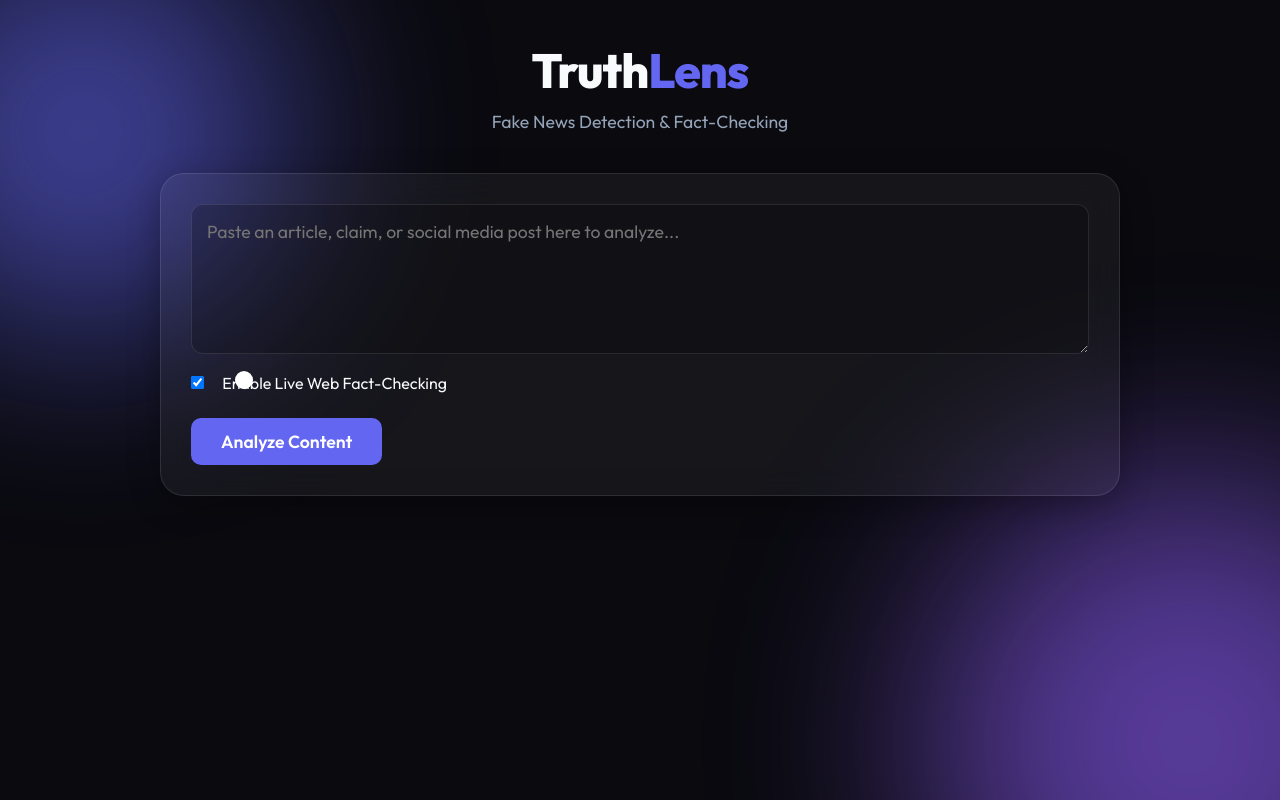
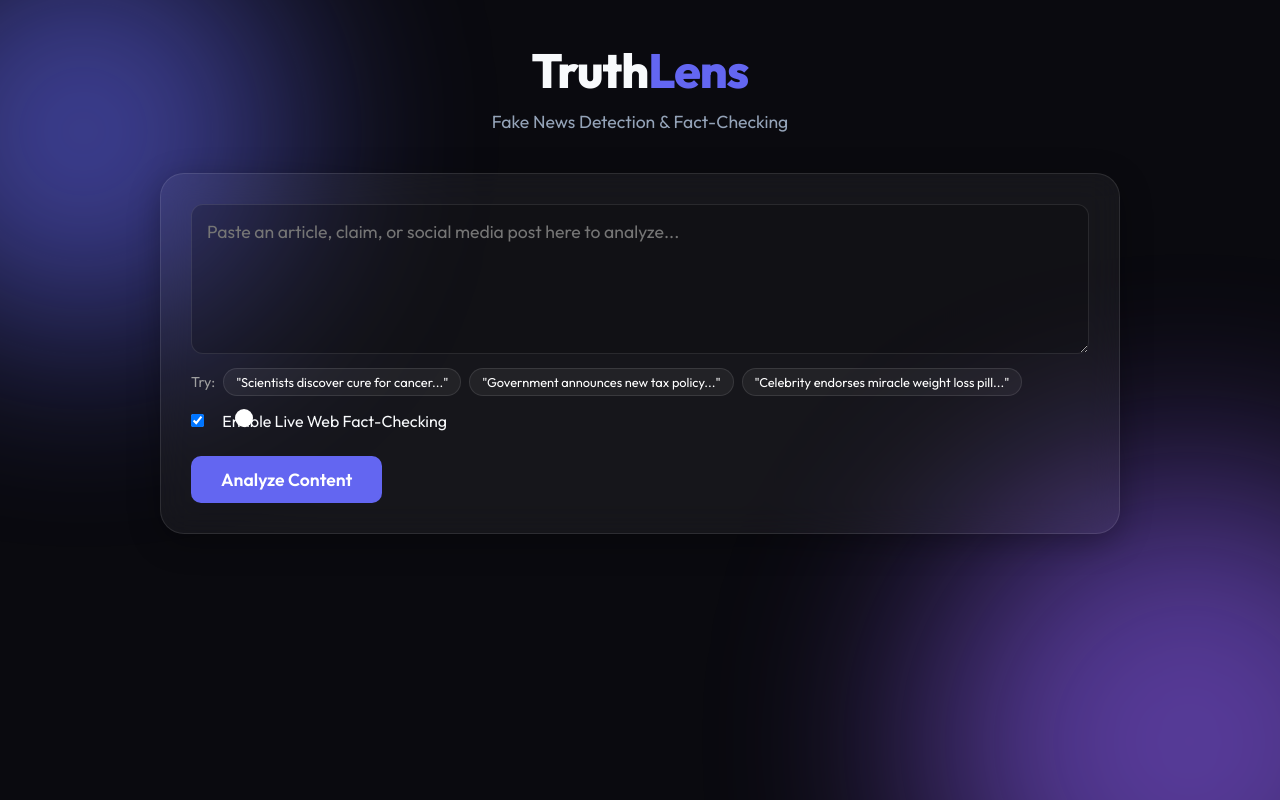
Before and after one commit to abakaushik-lgtm/FakeNewsDetector, a Flask app: page / in a window 1280 px wide. Run offline with Flask 3, Linux system fonts and the light colour scheme.

Commit message:
Add interactive example inputs below the text area to improve user engagement

```diff
--- a/static/style.css
+++ b/static/style.css
@@ -400,3 +400,8 @@ ul li {
 .advanced-settings summary::before { content: "?"; display: inline-block; margin-right: 8px; font-size: 0.8em; transition: transform 0.3s; }
 .advanced-settings[open] summary::before { transform: rotate(90deg); }
 .advanced-content { padding: 15px; background: rgba(255, 255, 255, 0.03); border-radius: 8px; border: 1px solid rgba(255, 255, 255, 0.05); }
+
+
+.example-inputs { margin-top: 10px; display: flex; flex-wrap: wrap; gap: 8px; align-items: center; font-size: 0.9rem; color: #a0a0a0; }
+.example-btn { background: rgba(255, 255, 255, 0.05); border: 1px solid rgba(255, 255, 255, 0.1); color: #fff; padding: 5px 12px; border-radius: 20px; cursor: pointer; font-size: 0.8rem; transition: all 0.3s ease; }
+.example-btn:hover { background: rgba(255, 255, 255, 0.15); border-color: rgba(255, 255, 255, 0.3); }
--- a/templates/index.html
+++ b/templates/index.html
@@ -26,6 +26,13 @@
         <main>
             <div class="glass-panel input-section">
                 <textarea id="news-text" placeholder="Paste an article, claim, or social media post here to analyze..."></textarea>
+
+                <div class="example-inputs">
+                    <span>Try:</span>
+                    <button class="example-btn">"Scientists discover cure for cancer..."</button>
+                    <button class="example-btn">"Government announces new tax policy..."</button>
+                    <button class="example-btn">"Celebrity endorses miracle weight loss pill..."</button>
+                </div>
                 <div class="toggle-wrapper" style="margin-top: 15px; margin-bottom: 25px; text-align: left;">
                     <label class="toggle-container">
                         <input type="checkbox" id="use-search" checked>
@@ -113,6 +120,12 @@
     </div>
 
     <script>
+        document.querySelectorAll('.example-btn').forEach(btn => {
+            btn.addEventListener('click', () => {
+                document.getElementById('news-text').value = btn.innerText.replace(/"/g, '');
+            });
+        });
+
         document.getElementById('analyze-btn').addEventListener('click', async () => {
             const text = document.getElementById('news-text').value;
             const useSearch = document.getElementById('use-search').checked;
```
